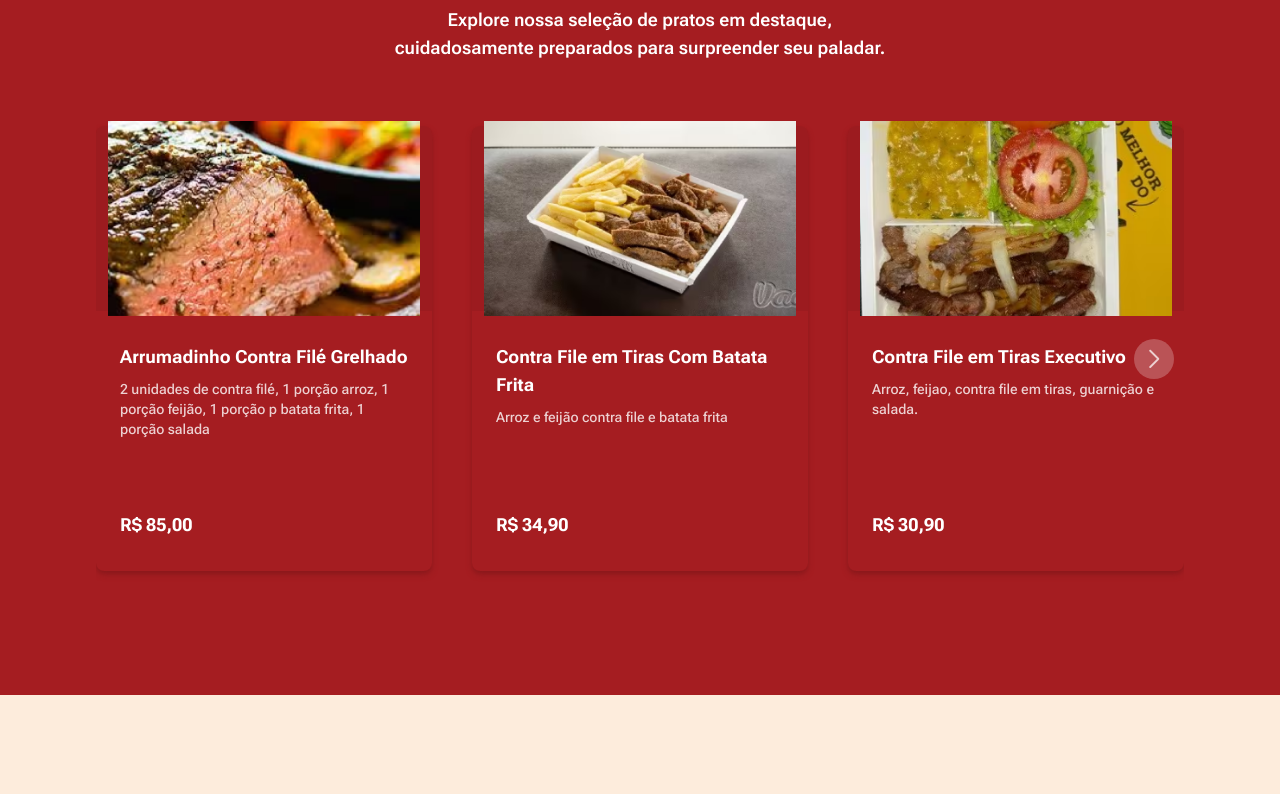
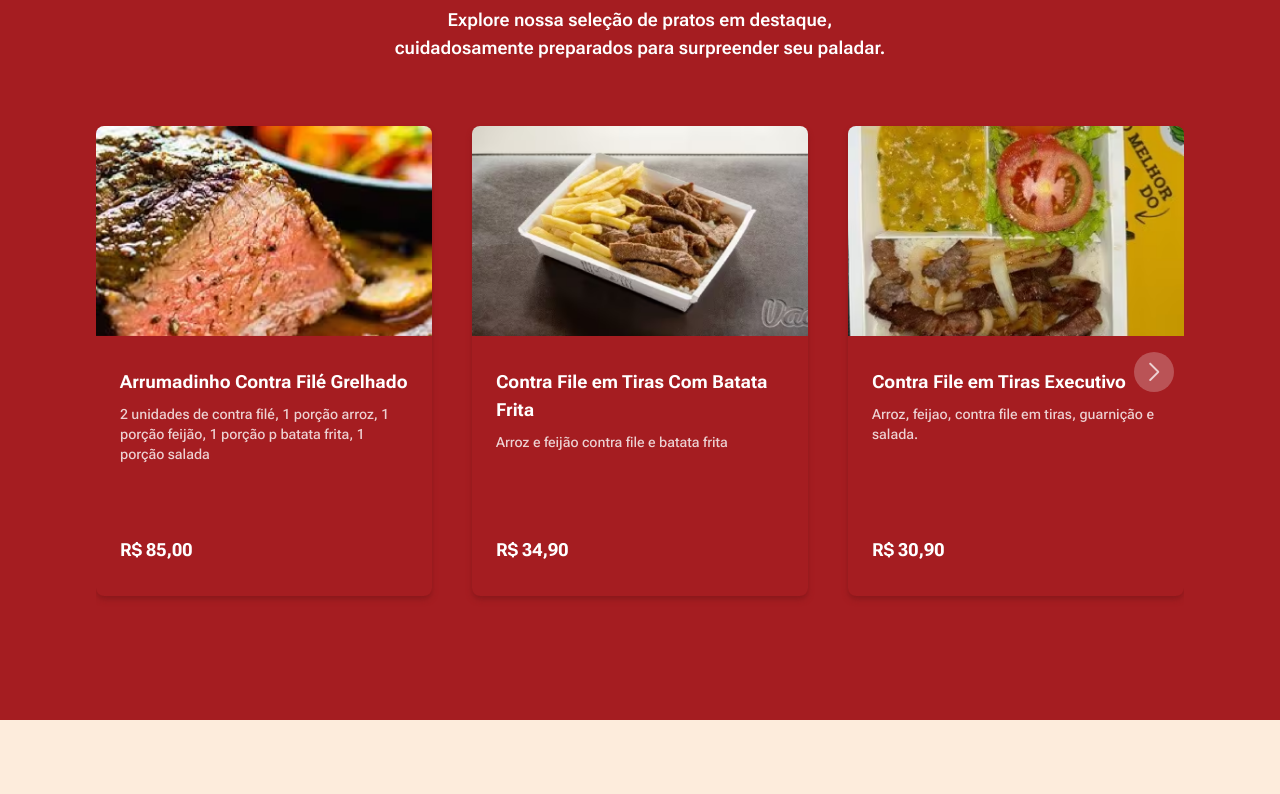
Before and after one commit to DevWeDesc/Vadao, a Next.js app: page / in a window 1280 px wide. Shown: the part 1460-2254 px from the top of the page. Built offline with nearby package versions, Linux system fonts and the light colour scheme.

Commit message:
Editando Estilização de Card

```diff
--- a/src/components/CardMenu.tsx
+++ b/src/components/CardMenu.tsx
@@ -29,15 +29,17 @@ export const CardMenu = ({
       }`}
     >
       <div
-        className={`flex items-center w-full justify-center lg:max-h-[185px] bg-black/5 opacity-${opacityImage} transition-all bg-fixed rounded-t-lg ${
-          colorShadow === "#E6D6C8" && "max-h-[104.58px] sm:max-h-[13.8rem]"
+        className={`flex items-center w-full justify-center bg-black/5 opacity-${opacityImage} transition-all bg-fixed rounded-t-lg ${
+          colorShadow === "#E6D6C8" &&
+          "max-h-[104.58px] sm:max-h-[13.8rem] lg:max-h-[170px]"
         }`}
         // max-h-[6.5rem]
       >
         <Image
           alt=""
-          className={`w-full object-contain lg:max-h-[195px] rounded-t-lg ${
-            colorShadow === "#E6D6C8" && "max-h-[104.58px] sm:max-h-[13.8rem]"
+          className={`w-full object-contain rounded-t-lg ${
+            colorShadow === "#E6D6C8" &&
+            "max-h-[104.58px] sm:max-h-[13.8rem] lg:max-h-[170px]"
           }`}
           // max-h-[6.5rem]
           src={image}
```
